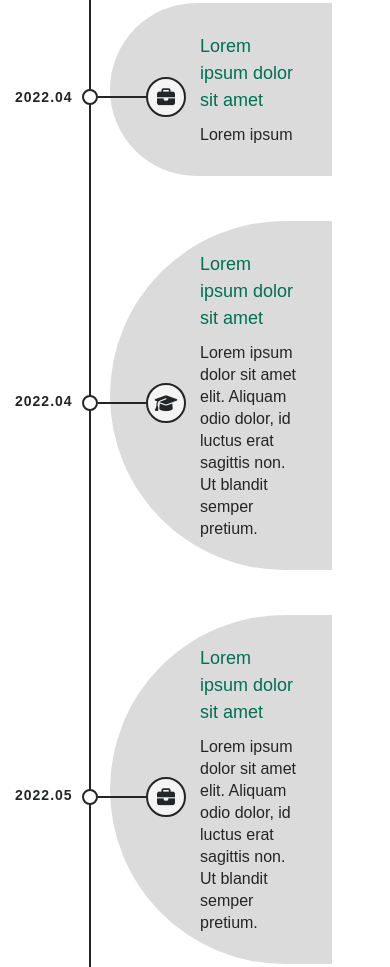
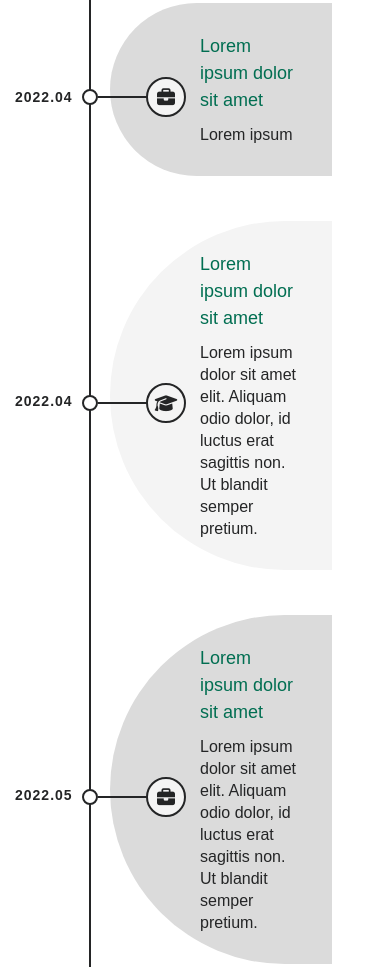
Before and after one commit to MSuFleming/Resume, a plain HTML site: page Index.html in a window 390 px wide. Shown: the part 873-1840 px from the top of the page. Drawn offline with Linux system fonts and the light colour scheme.

Commit message:
Update style.css

```diff
--- a/style.css
+++ b/style.css
@@ -360,13 +360,14 @@ padding: 15px 15px 30px 15px;
   padding: 30px 90px 30px 30px;
   background: #DBDBDB;
   position: relative;
-  border-radius: 0 500px 500px 0;
+  border-radius: 500px 0 0 500px;
 
 }
 
 .container.right .content {
   padding: 30px 30px 30px 90px;
-  border-radius: 500px 0 0 500px;
+  border-radius: 0 500px 500px 0;
+
 }
 
 .container .content h2 {
@@ -401,6 +402,12 @@ padding: 15px 15px 30px 15px;
     right: auto;
     padding-left: 110px;
     padding-right: 15%;
+  }
+
+  .container.right .content {
+    padding: 30px 30px 30px 90px;
+    border-radius: 0 500px 500px 0;
+    background: #f4f4f4;
   }
 
   .container.left::after,
```
